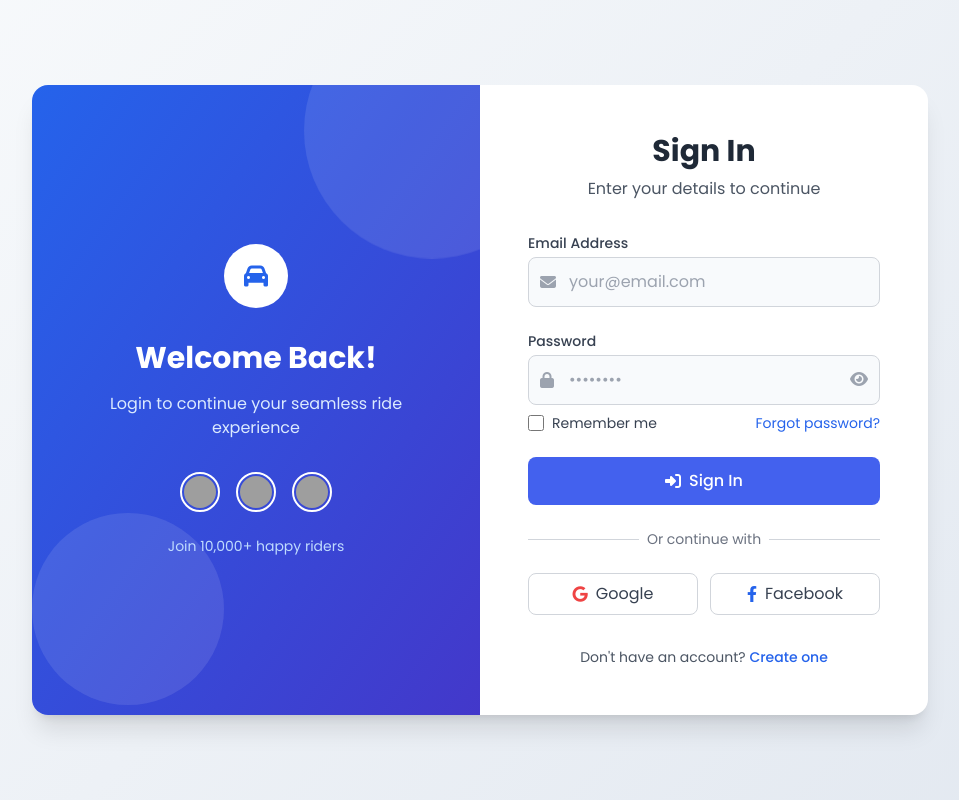
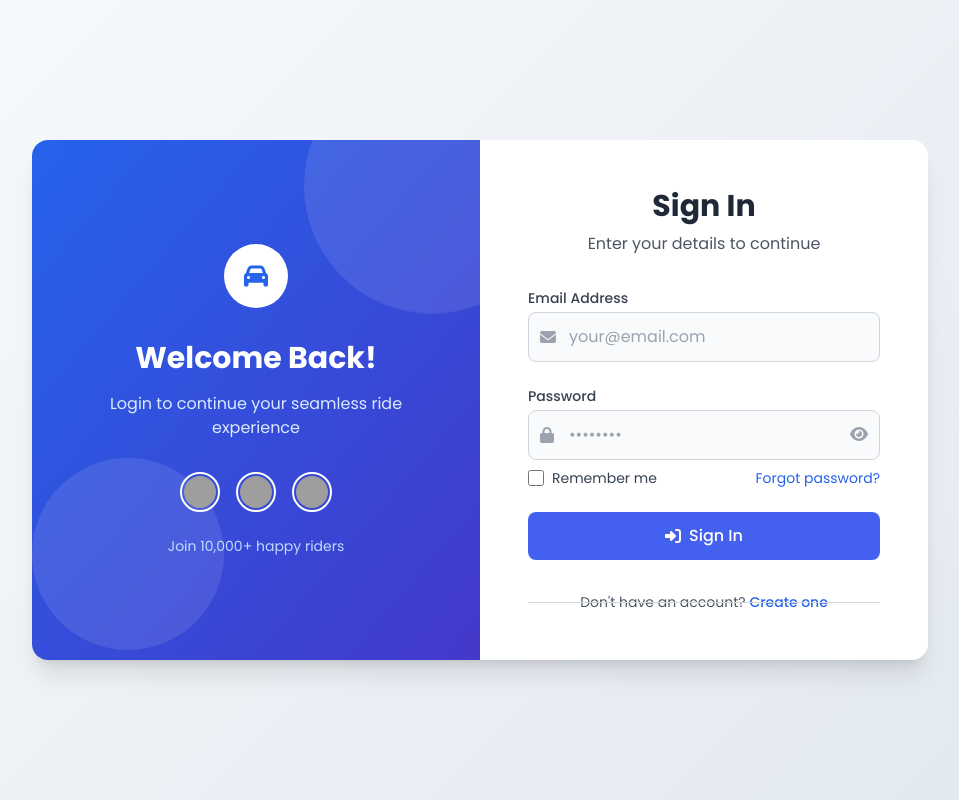
Before and after one commit to Rushi735/Client, a plain HTML site: page user-login.html in a window 1280 px wide. Shown: the whole page, without its empty margins (160-1119 px from the left). Drawn offline with nearby package versions, Linux system fonts and the light colour scheme; grey boxes are pictures that could not be loaded.

Commit message:
Update user-login.html
Update user-login.html to remove login with google, facebook options

```diff
--- a/user-login.html
+++ b/user-login.html
@@ -152,7 +152,7 @@
                     <div class="absolute inset-0 flex items-center">
                         <div class="w-full border-t border-gray-300"></div>
                     </div>
-                    <div class="relative flex justify-center text-sm">
+<!--                     <div class="relative flex justify-center text-sm">
                         <span class="px-2 bg-white text-gray-500">Or continue with</span>
                     </div>
                 </div>
@@ -167,7 +167,7 @@
                         <span>Facebook</span>
                     </a>
                 </div>
-            </div>
+            </div> -->
 
             <p class="mt-8 text-center text-sm text-gray-600">
                 Don't have an account?
@@ -192,4 +192,5 @@
     </script>
     <script src="js/user-auth.js"></script>
 </body>
+
 </html>
```
